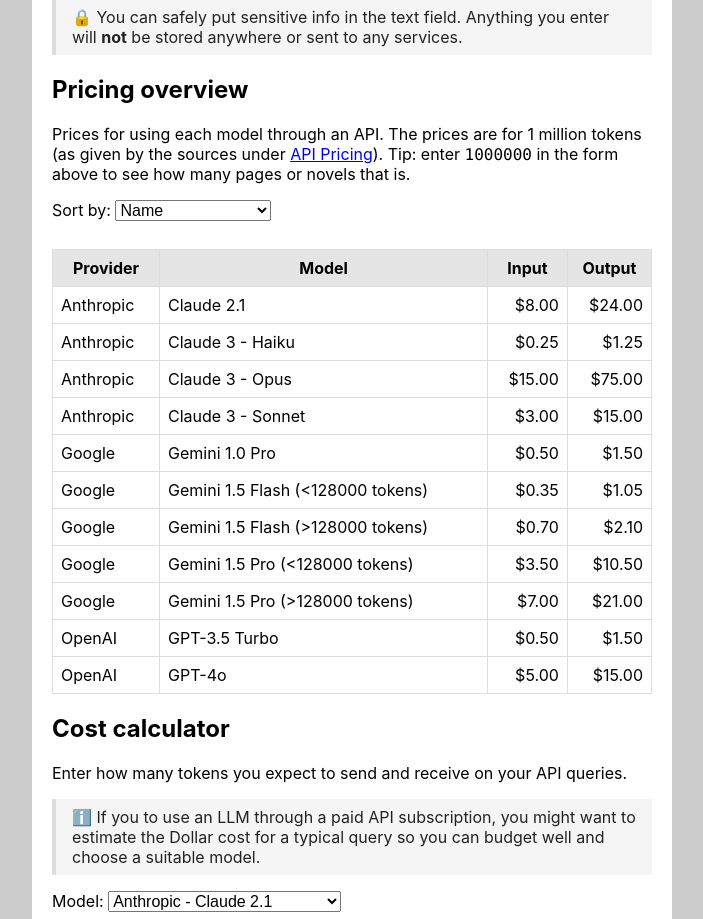
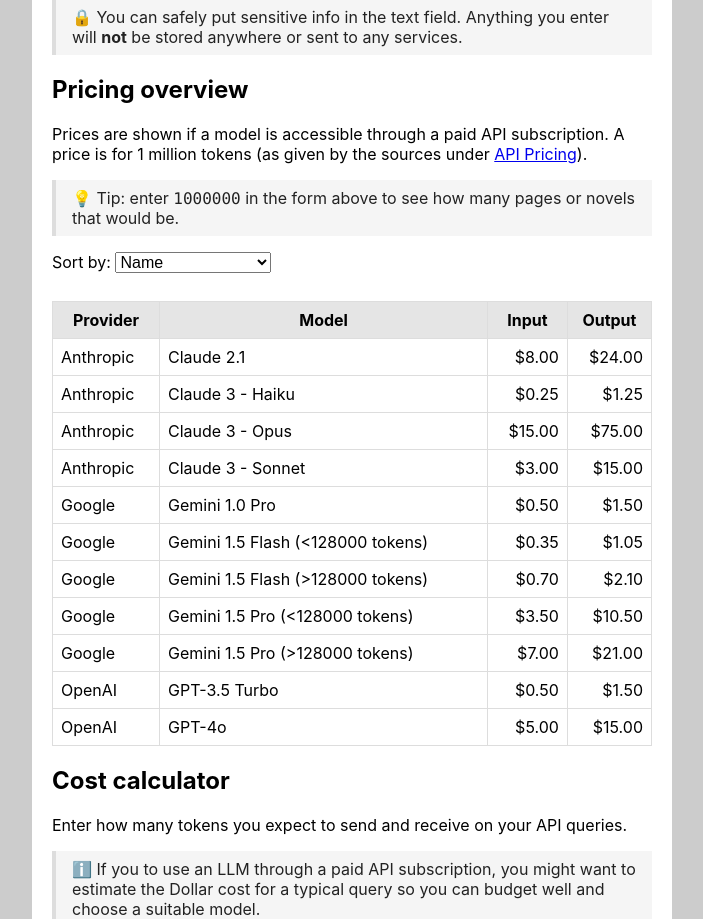
Before and after one commit to MichaelCurrin/token-translator, a React (Create React App) app: page / in a window 1280 px wide. Shown: the part 2040-2959 px from the top of the page, without its empty margins (288-991 px from the left). Built offline with nearby package versions, Linux system fonts and the light colour scheme.

Commit message:
update src/components/Pricing/index.jsx

```diff
--- a/src/components/Pricing/index.jsx
+++ b/src/components/Pricing/index.jsx
@@ -94,11 +94,16 @@
   return (
     <div>
       <p>
-        Prices for using each model through an API. The prices are for 1 million
-        tokens (as given by the sources under{' '}
-        <a href="#api-pricing">API Pricing</a>). Tip: enter <code>1000000</code>{' '}
-        in the form above to see how many pages or novels that is.
+        Prices are shown if a model is accessible through a paid API
+        subscription. A price is for 1 million tokens (as given by the sources
+        under <a href="#api-pricing">API Pricing</a>).
       </p>
+      <blockquote>
+        <p>
+          💡 Tip: enter <code>1000000</code> in the form above to see how many
+          pages or novels that would be.
+        </p>
+      </blockquote>
       <div>
         <label htmlFor="sortBy">Sort by: </label>
         <select id="sortBy" value={sortBy} onChange={handleOnSortBy}>
```
